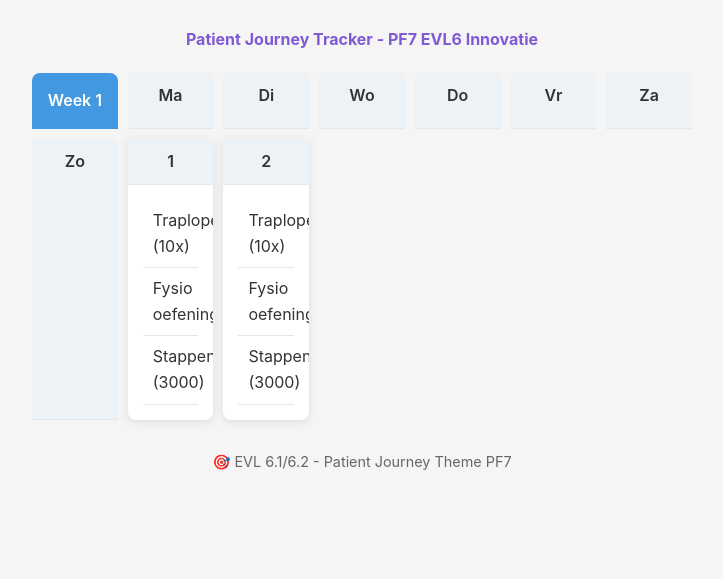
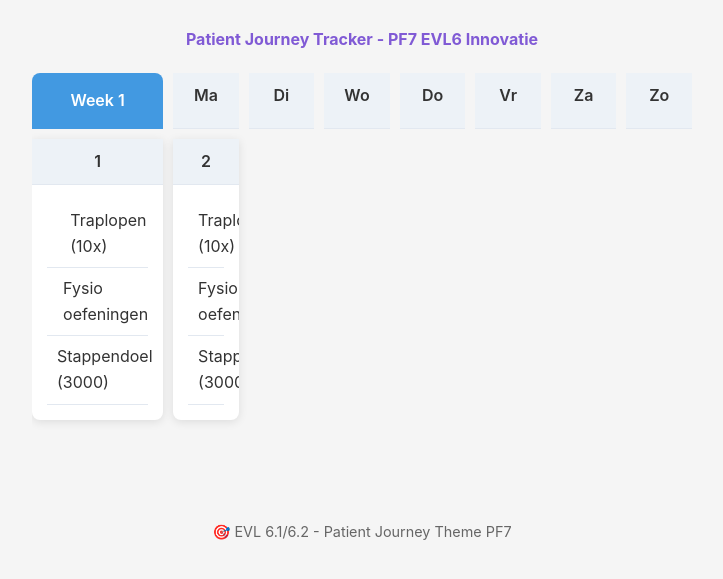
Before and after one commit to Nesseird/cva-patient-journey, a plain HTML site: page index.html in a window 1280 px wide. Shown: the part 79-658 px from the top of the page, without its empty margins (278-1001 px from the left). Drawn offline with Linux system fonts and the light colour scheme.

Commit message:
Update index.html

```diff
--- a/index.html
+++ b/index.html
@@ -7,7 +7,16 @@
         * { margin: 0; padding: 0; box-sizing: border-box; }
         body { font-family: -apple-system, BlinkMacSystemFont, 'Segoe UI', Roboto, sans-serif; max-width: 700px; margin: 0 auto; padding: 20px; background: #f5f5f5; line-height: 1.6; color: #333; }
         h1 { color: #1a365d; text-align: center; margin-bottom: 30px; font-size: 2.2em; background: linear-gradient(135deg, #667eea 0%, #764ba2 100%); -webkit-background-clip: text; -webkit-text-fill-color: transparent; }
-        .week-grid { display: grid; grid-template-columns: repeat(7, 1fr); gap: 10px; margin: 20px 0; }
+        .week-grid {
+    display: grid;
+    grid-template-columns: 2fr repeat(7, 1fr);
+    grid-template-rows: auto auto repeat(7, auto);
+    gap: 10px;
+    margin: 20px 0;
+    max-width: 100%;
+    overflow-x: auto;
+}
+
         .week-header { background: #4299e1; color: white; padding: 15px; text-align: center; font-weight: 600; border-radius: 8px 8px 0 0; }
         .day { background: white; border-radius: 0 0 8px 8px; box-shadow: 0 2px 10px rgba(0,0,0,0.1); overflow: hidden; cursor: pointer; transition: all 0.3s; }
         .day-header { background: #edf2f7; padding: 10px; font-weight: 600; text-align: center; border-bottom: 1px solid #e2e8f0; }
```
